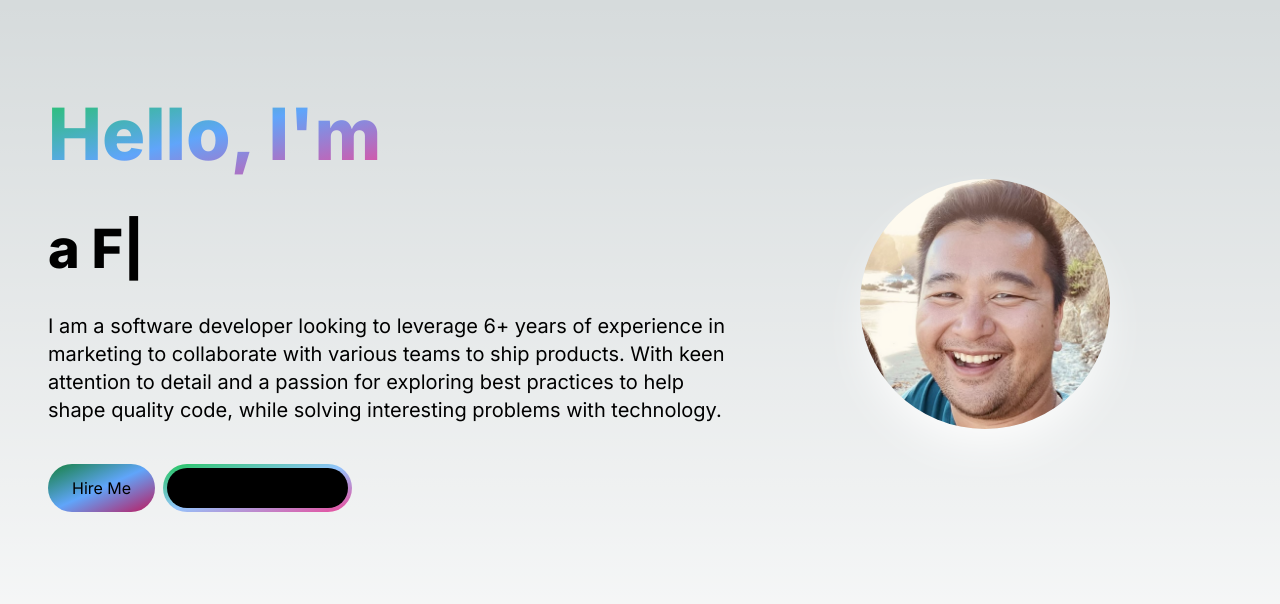
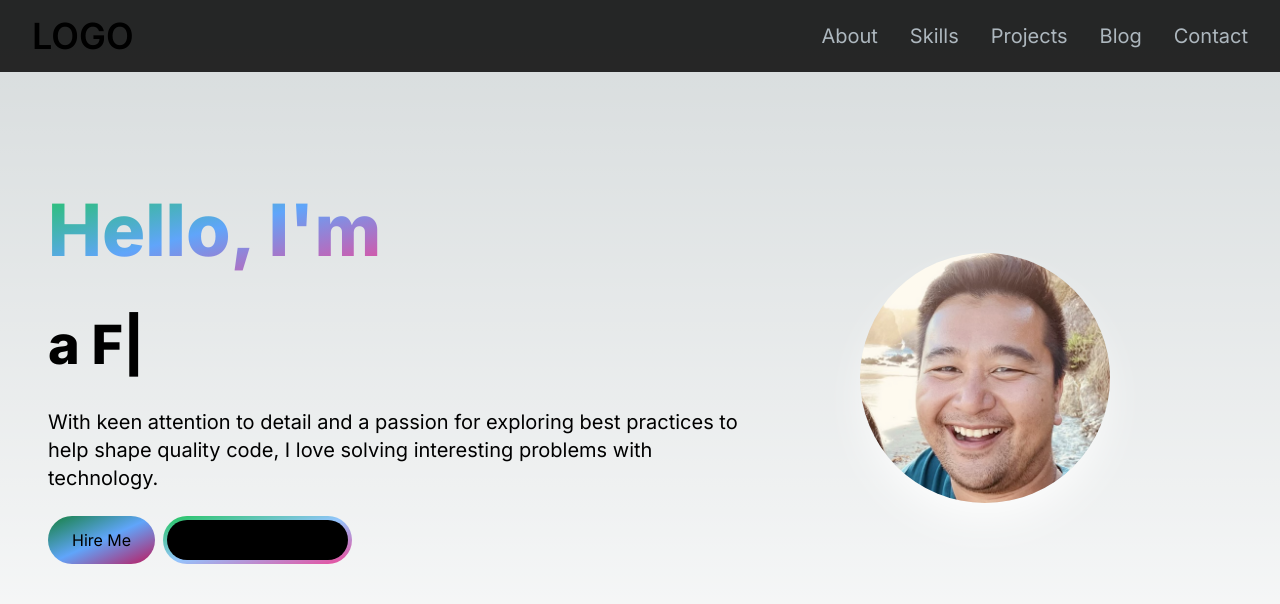
Before and after one commit to timtran007/tims-portfolio-2.0, a Next.js app: page / in a window 1280 px wide. Shown: the top 604 px of the page. Built offline with nearby package versions, Linux system fonts and the light colour scheme.

Commit message:
adds in navbar for desktop and mobile

```diff
--- a/app/components/HeroSection.jsx
+++ b/app/components/HeroSection.jsx
@@ -5,7 +5,7 @@ import timsPic from '../../public/images/tims-profile-pic.jpg'
 import { TypeAnimation } from 'react-type-animation'
 
 
-function HeroSection() {
+export default function HeroSection() {
   return (
     <section className="lg:py-16">
         <div className="grid grid-cols-1 sm:grid-cols-12">
@@ -32,8 +32,8 @@ function HeroSection() {
                         style={{ fontSize: '.75em', display: 'inline-block'}}
                     />
                 </h1>
-                <p className='text-base sm:text-lg mb-6 lg:text-xl'>
-                    I am a software developer looking to leverage 6+ years of experience in marketing to collaborate with various teams to ship products. With keen attention to detail and a passion for exploring best practices to help shape quality code, while solving interesting problems with technology.
+                <p className='text-base sm:text-lg mb-2 lg:text-xl'>
+                    With keen attention to detail and a passion for exploring best practices to help shape quality code, I love solving interesting problems with technology.
                 </p>
                 <div>
                     <button className='px-6 py-3 rounded-full w-full sm:w-fit mr-2 my-4 bg-gradient-to-br from-green-700 via-blue-400 to-pink-700 hover:from-pink-800 hover:via-blue-500 hover:to-green-800 transition-all duration-800'>
@@ -54,6 +54,7 @@ function HeroSection() {
                         className='rounded-full'
                         width={300}
                         height={300}
+                        priority
                     />
                 </div>
             </div>
@@ -61,5 +62,3 @@ function HeroSection() {
     </section>
   )
 }
-
-export default HeroSection
--- /dev/null
+++ b/app/components/MenuOverlay.jsx
@@ -0,0 +1,14 @@
+import React from 'react'
+import NavLink from './NavLink'
+
+export default function MenuOverlay({ links }) {
+    return (
+        <ul className='flex flex-col pb-6 items-center'>
+            {links && links.map( link => (
+                <li key={link.title}>
+                    <NavLink href={link.href} title={link.title}/>
+                </li>
+            ))}
+        </ul>
+    )
+}
--- /dev/null
+++ b/app/components/NavLink.jsx
@@ -0,0 +1,12 @@
+import Link from "next/link"
+
+export default function NavLink({ href, title}) {
+    return(
+        <Link
+            href={href}
+            className="block py-2 pl-3 pr-4 text-[#ADB7BE] sm:text-xl rounded md:p-0 hover:text-white"
+        >
+            {title}
+        </Link>
+    )
+}
--- /dev/null
+++ b/app/components/Navbar.jsx
@@ -0,0 +1,65 @@
+'use client'
+import React, { useState } from 'react'
+import Link from 'next/link'
+import NavLink from './NavLink'
+import MenuOverlay from './MenuOverlay'
+import Bars3Icon from "@heroicons/react/24/solid/Bars3Icon"
+import XMarkIcon from "@heroicons/react/24/solid/XMarkIcon"
+
+const navLinks = [
+    {title: 'About', href: '/about'},
+    {title: 'Skills', href: '/skills'},
+    {title: 'Projects', href: '/projects'},
+    {title: 'Blog', href: '/blog'},
+    {title: 'Contact', href: '/contact'}
+]
+
+function Navbar() {
+    const [isMobileNavOpen, setIsMobileNavOpen] = useState(false)
+    const handleMenuClick = () => {
+        setIsMobileNavOpen(!isMobileNavOpen)
+    }
+    console.log('isMobileNavOpen', isMobileNavOpen)
+
+    return (
+        <nav className={`fixed top-0 left-0 right-0 z-10 bg-[#121212] ${isMobileNavOpen ? 'bg-opacity-100' : 'bg-opacity-90'}`}>
+            <div className="flex flex-wrap items-center justify-between mx-auto py-4 px-8">
+                <Link href={"/"} className="text-4xl font-semibold">
+                    LOGO
+                </Link>
+                <div className="mobileMenu block md:hidden">
+                    {isMobileNavOpen ?
+                        <button
+                            onClick={() => handleMenuClick()}
+                            className="flex items-center px-3 py-2 border rounded border-slate-200 text-slate-200 hover:text-white hover:border-white"
+                        >
+                        <XMarkIcon className="h-5 w-5" />
+                        </button> :
+                        <button
+                            onClick={() => handleMenuClick()}
+                            className="flex items-center px-3 py-2 border rounded border-slate-200 text-slate-200 hover:text-white hover:border-white"
+                        >
+                            <Bars3Icon className="h-5 w-5" />
+                        </button>
+                    }
+                </div>
+                <div className="menu hidden md:block md:w-auto" id="navbar">
+                    <ul className="flex p-4 md:p-0 md:flex-row md:space-x-8 mt-0">
+                        {navLinks && navLinks.map( link => (
+                                <li key={link.title}>
+                                    <NavLink href={link.href} title={link.title}/>
+                                </li>
+                            )
+                        )}
+                    </ul>
+                </div>
+            </div>
+            {isMobileNavOpen ?
+                <MenuOverlay links={navLinks}/> :
+                ''
+            }
+        </nav>
+    )
+}
+
+export default Navbar
--- a/app/page.js
+++ b/app/page.js
@@ -1,10 +1,11 @@
-import Image from "next/image";
 import HeroSection from "./components/HeroSection";
+import Navbar from "./components/Navbar";
 
 export default function Home() {
   return (
     <main className="flex min-h-screen flex-col">
-      <div className="container mx-auto py-4 px-12">
+      <Navbar />
+      <div className="container mt-24 mx-auto py-4 px-12">
         <HeroSection />
 
       </div>
--- a/package.json
+++ b/package.json
@@ -9,6 +9,7 @@
     "lint": "next lint"
   },
   "dependencies": {
+    "@heroicons/react": "^2.1.1",
     "next": "14.1.0",
     "react": "^18",
     "react-dom": "^18",
```
Also changed, not shown: 1 other file (tests, documents, lock files or other folders).
